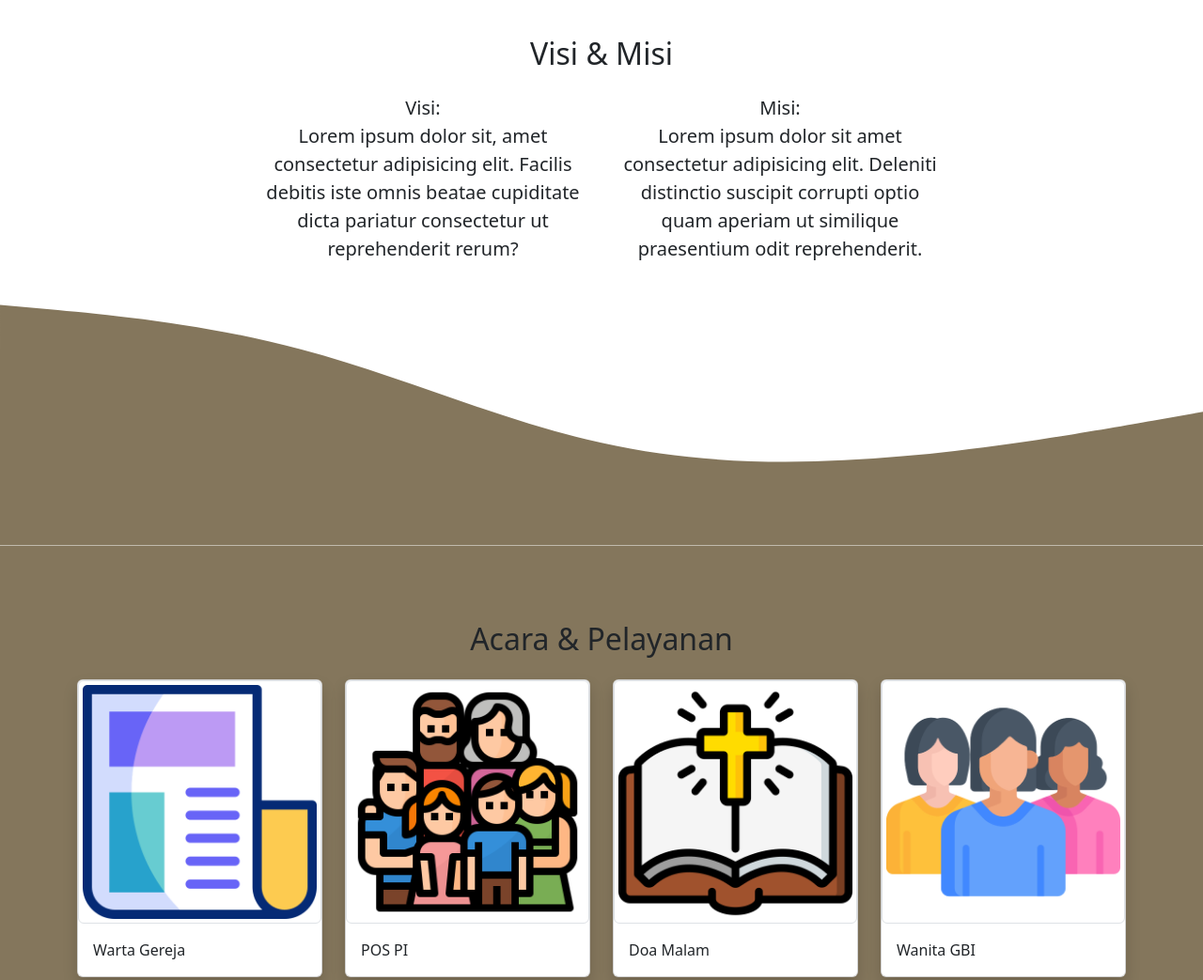
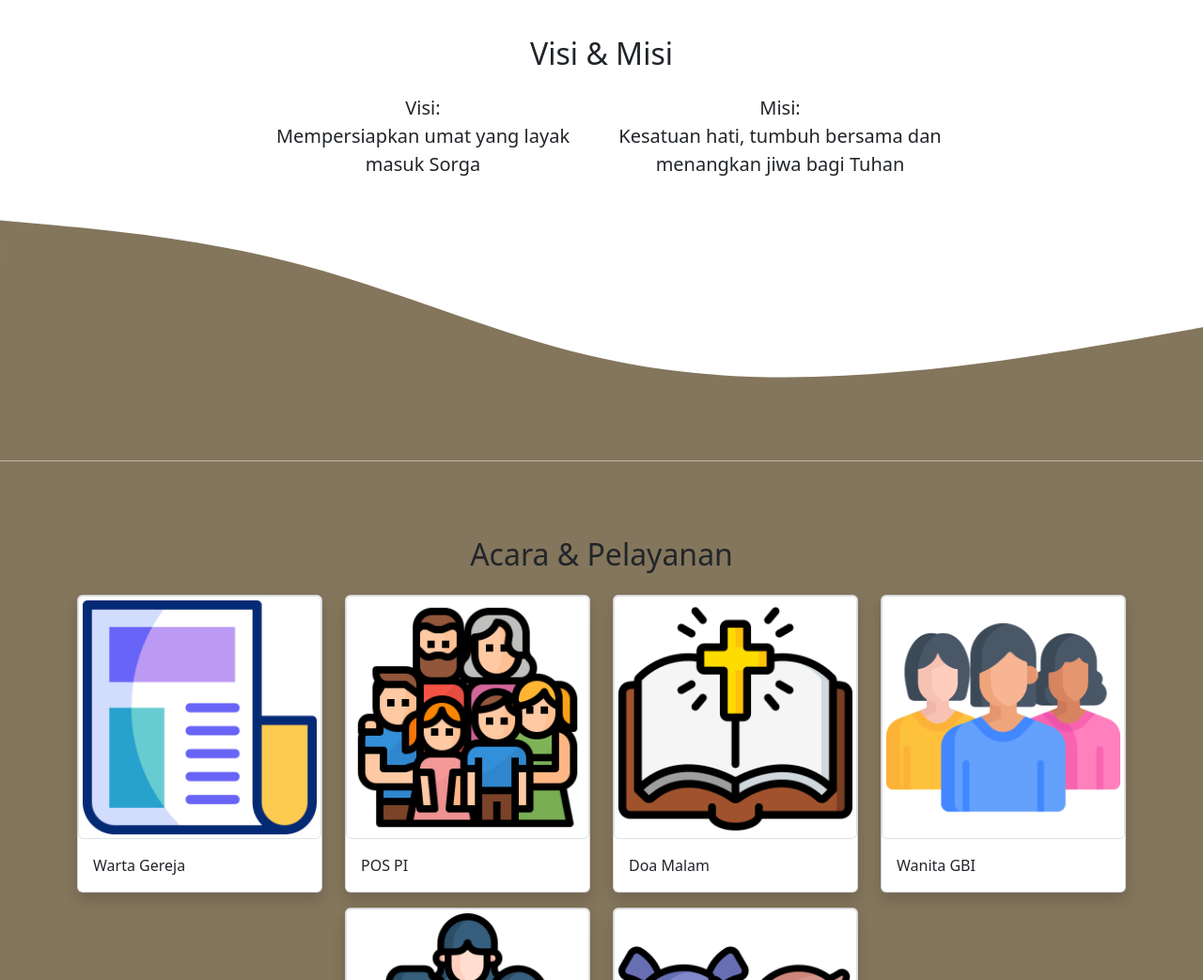
Before and after one commit to pib0student/website-gbi-bethany, a plain HTML site: page index.html in a window 1280 px wide. Shown: the part 1060-2103 px from the top of the page at 94% size. Drawn offline with nearby package versions, Linux system fonts and the light colour scheme.

Commit message:
Menambahkan Visi Misi

```diff
--- a/index.html
+++ b/index.html
@@ -190,19 +190,11 @@
         <div class="row justify-content-center fs-5 text-center">
           <div class="col-md-4">
             Visi:
-            <p>
-              Lorem ipsum dolor sit, amet consectetur adipisicing elit. Facilis
-              debitis iste omnis beatae cupiditate dicta pariatur consectetur ut
-              reprehenderit rerum?
-            </p>
+            <p>Mempersiapkan umat yang layak masuk Sorga</p>
           </div>
           <div class="col-md-4">
             Misi:
-            <p>
-              Lorem ipsum dolor sit amet consectetur adipisicing elit. Deleniti
-              distinctio suscipit corrupti optio quam aperiam ut similique
-              praesentium odit reprehenderit.
-            </p>
+            <p>Kesatuan hati, tumbuh bersama dan menangkan jiwa bagi Tuhan</p>
           </div>
         </div>
       </div>
@@ -327,8 +319,8 @@
               />
               <div class="card-body">
                 <p class="card-text">
-                  Jalan Cilik Riwut II RT.19, Kelurahan Madurejo, Pangkalan Bun,
-                  Kalimantan Tengah 74181.
+                  Jalan Cilik Riwut II No.60 RT.27, Kelurahan Madurejo,
+                  Pangkalan Bun, Kalimantan Tengah 74181.
                 </p>
                 <div class="col text-center">
                   <a
```
